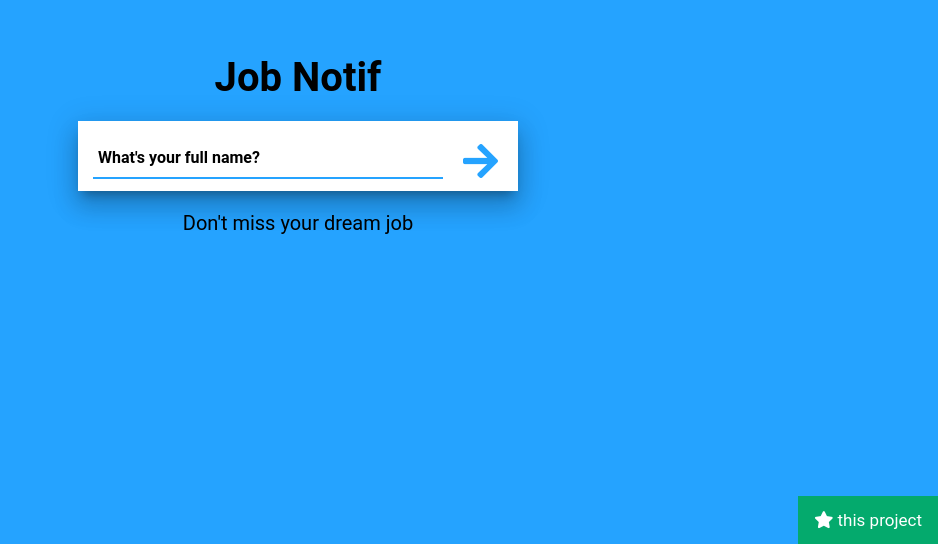
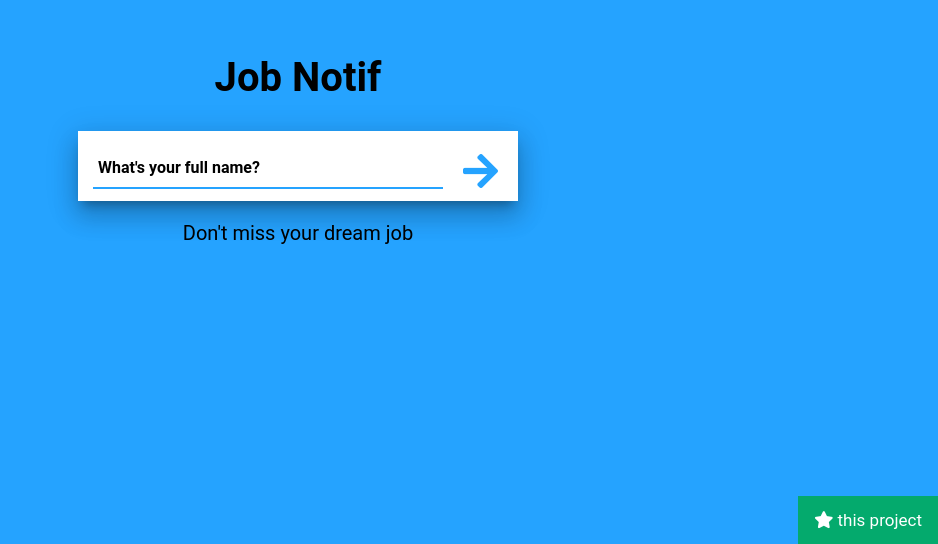
Before and after one commit to Akshattekriwal01/newgrad2022, a website: page public/index.html in a window 1280 px wide. Shown: the part 256-800 px from the top of the page, without its empty margins (342-1280 px from the left). Drawn offline with nearby package versions, Linux system fonts and the light colour scheme.

Commit message:
fix mast hide

```diff
--- a/public/stylesheets/index.css
+++ b/public/stylesheets/index.css
@@ -31,6 +31,7 @@ h1 {
   height: 100vh;
   width: 0;
   transition: width 0.2s ease-in-out;
+  z-index: -1;
 }
 
 .center {
@@ -221,7 +222,7 @@ button {
 #mast{
   font-size: 40px;
   font-weight: bold;
-  padding: 20px;
+  padding: 30px;
 }
 
 #submast{
```
